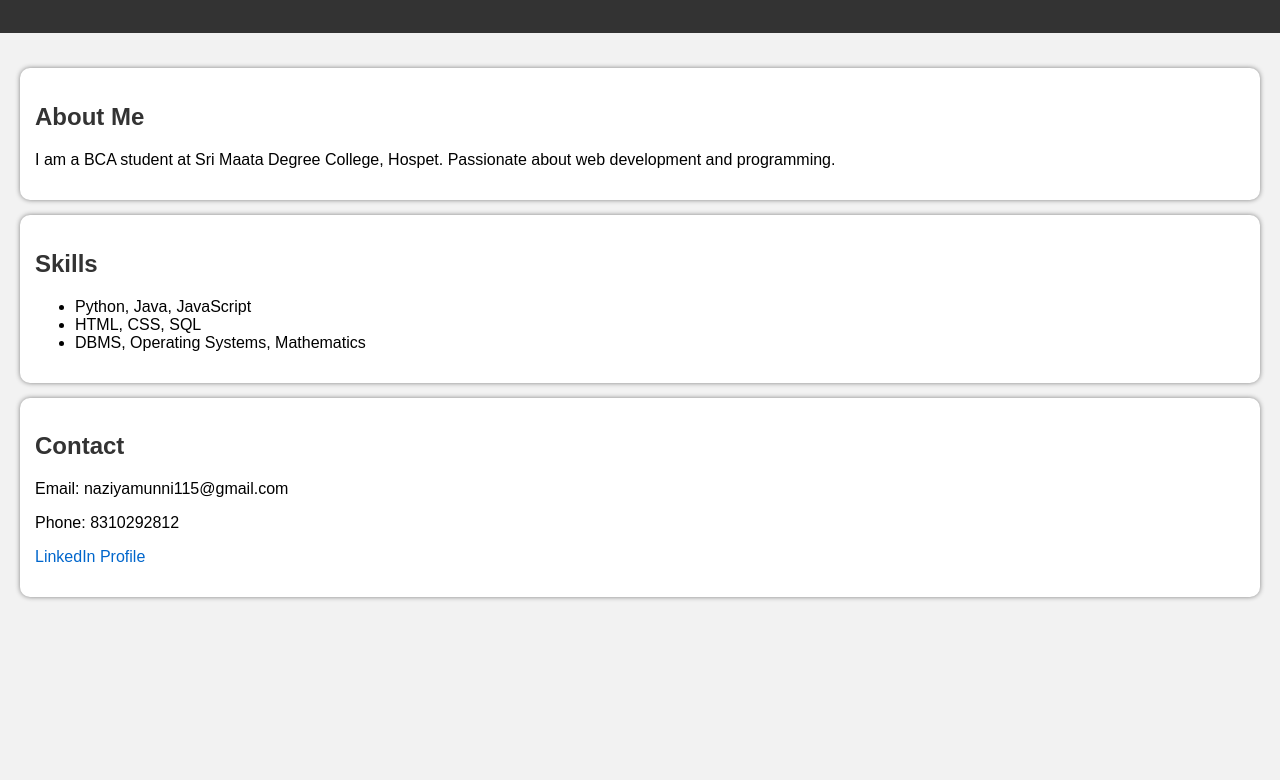
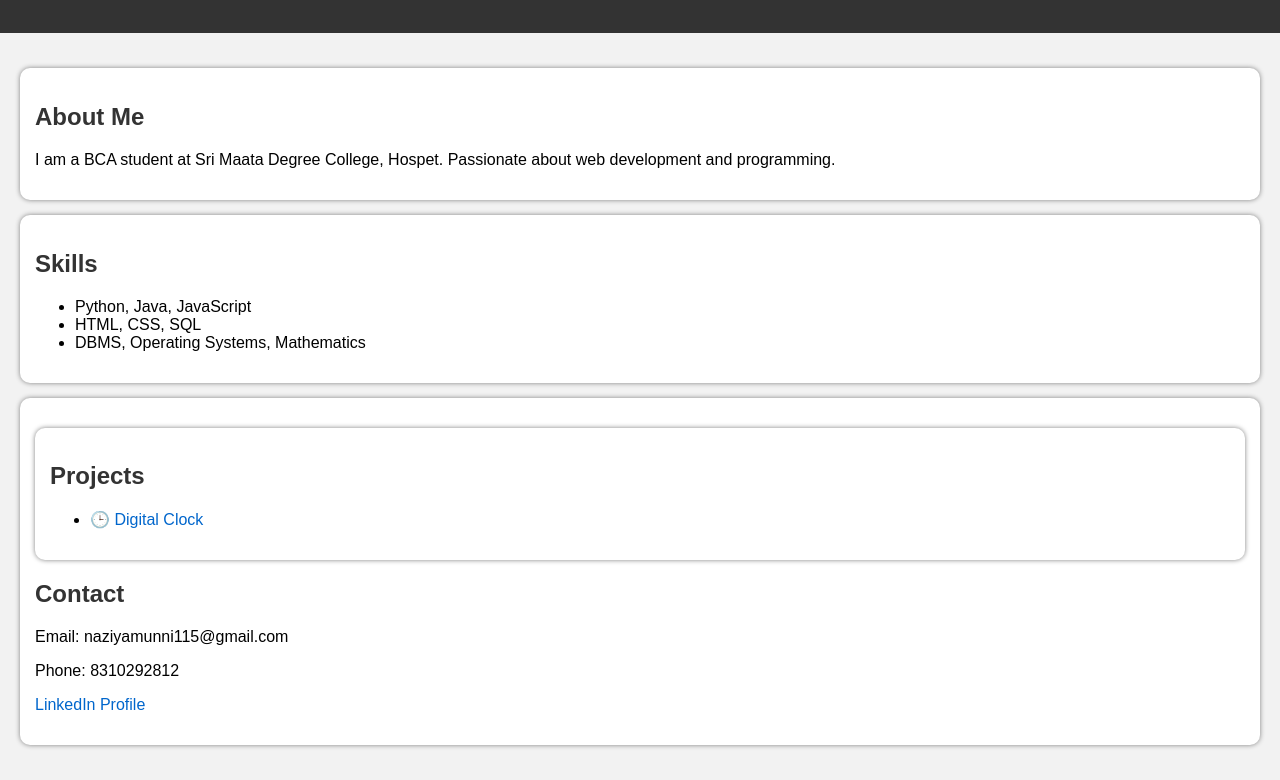
Before and after one commit to Naziyamunni/portfolio, a plain HTML site: page index.html in a window 1280 px wide. Shown: the part 121-901 px from the top of the page. Before the commit the page ends 800 px from the top, so only its background shows below. Drawn offline with Linux system fonts and the light colour scheme.

Commit message:
Update index.html

```diff
--- a/index.html
+++ b/index.html
@@ -59,6 +59,13 @@
     </div>
 
     <div class="box">
+      <div class="box">
+  <h2>Projects</h2>
+  <ul>
+    <li><a href="digital-clock.html" target="_blank">🕒 Digital Clock</a></li>
+  </ul>
+</div>
+
       <h2>Contact</h2>
       <p>Email: naziyamunni115@gmail.com</p>
       <p>Phone: 8310292812</p>
```
